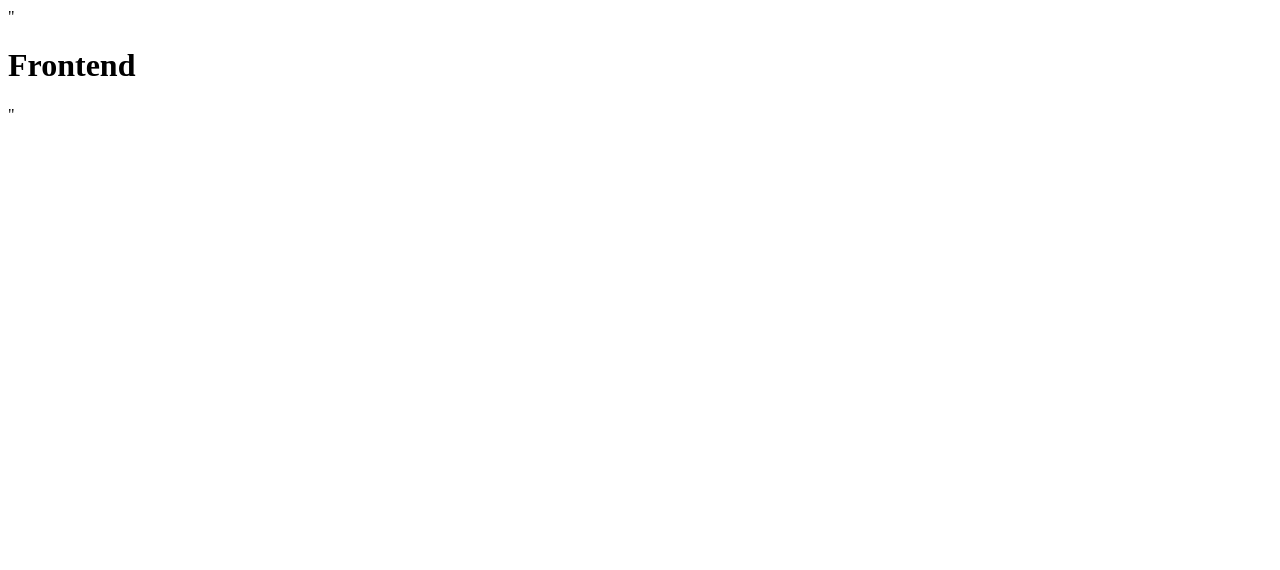
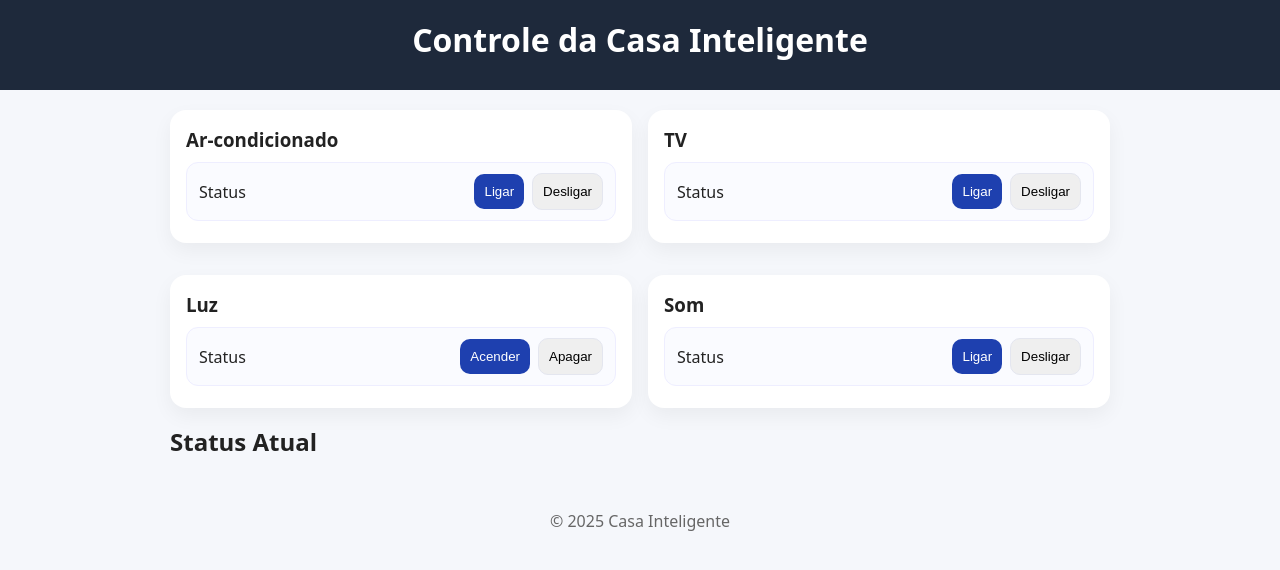
Before and after one commit to AnacAdad/casa-inteligente, a plain HTML site: page frontend/index.html in a window 1280 px wide. Drawn offline with Linux system fonts and the light colour scheme.

Commit message:
adicinado algumas funções em relacao a frontend

```diff
--- a/frontend/index.html
+++ b/frontend/index.html
@@ -1 +1,70 @@
-"<!DOCTYPE html><html><head><title>Casa Inteligente</title></head><body><h1>Frontend</h1></body></html>"
+<!DOCTYPE html>
+<html lang="pt-BR">
+<head>
+  <meta charset="UTF-8">
+  <title>Casa Inteligente</title>
+  <link rel="stylesheet" href="style.css">
+</head>
+<body>
+  <header>
+    <h1>Controle da Casa Inteligente</h1>
+  </header>
+
+  <main>
+    <div class="grid2">
+      <div class="comodo">
+        <h3>Ar-condicionado</h3>
+        <div class="dispositivo" id="arcondicionado-card">
+          <span>Status</span>
+          <div class="acoes">
+            <button class="primary" onclick="alterarStatus('arcondicionado','ligado')">Ligar</button>
+            <button onclick="alterarStatus('arcondicionado','desligado')">Desligar</button>
+          </div>
+        </div>
+      </div>
+
+      <div class="comodo">
+        <h3>TV</h3>
+        <div class="dispositivo" id="tv-card">
+          <span>Status</span>
+          <div class="acoes">
+            <button class="primary" onclick="alterarStatus('tv','ligada')">Ligar</button>
+            <button onclick="alterarStatus('tv','desligada')">Desligar</button>
+          </div>
+        </div>
+      </div>
+
+      <div class="comodo">
+        <h3>Luz</h3>
+        <div class="dispositivo" id="luz-card">
+          <span>Status</span>
+          <div class="acoes">
+            <button class="primary" onclick="alterarStatus('luz','acesa')">Acender</button>
+            <button onclick="alterarStatus('luz','apagada')">Apagar</button>
+          </div>
+        </div>
+      </div>
+
+      <div class="comodo">
+        <h3>Som</h3>
+        <div class="dispositivo" id="som-card">
+          <span>Status</span>
+          <div class="acoes">
+            <button class="primary" onclick="alterarStatus('som','ligado')">Ligar</button>
+            <button onclick="alterarStatus('som','desligado')">Desligar</button>
+          </div>
+        </div>
+      </div>
+    </div>
+
+    <h2>Status Atual</h2>
+    <pre id="status"></pre>
+  </main>
+
+  <footer>
+    &copy; 2025 Casa Inteligente
+  </footer>
+
+  <script src="script.js"></script>
+</body>
+</html>
--- /dev/null
+++ b/frontend/style.css
@@ -0,0 +1,33 @@
+* { box-sizing: border-box; }
+body {
+  margin: 0;
+  font-family: system-ui, Arial, sans-serif;
+  background:#f5f7fb;
+  color:#222;
+  line-height: 1.5;
+}
+header {
+  background:#1e293b;
+  color:#fff;
+  padding:16px 20px;
+  text-align: center;
+}
+h1, h2, h3 { margin: 0 0 10px; }
+main { padding: 20px; max-width: 980px; margin: 0 auto; }
+.painel, .comodo {
+  background:#fff; border-radius:16px; padding:16px;
+  box-shadow: 0 8px 20px rgba(0,0,0,.05); margin-bottom:16px;
+}
+.grid2 { display:grid; grid-template-columns: 1fr 1fr; gap:16px; }
+label { display:block; margin:8px 0; }
+input, select, button { padding:10px; border:1px solid #e4e6ef; border-radius:10px; }
+button { cursor:pointer; transition: 0.3s; }
+button.primary { background:#1e40af; color:#fff; border:none; }
+button:hover { opacity:0.9; }
+.comodo h3 { margin-bottom:8px; }
+.dispositivo { display:flex; align-items:center; justify-content:space-between; padding:10px 12px; border:1px solid #eef; border-radius:12px; margin:6px 0; background:#fafbff; transition: background 0.3s, border-color 0.3s; }
+.dispositivo.ativo { background:#e0f2ff; border-color:#1e40af; }
+.dispositivo .acoes { display:flex; gap:8px; align-items:center; }
+.color-label { font-size:12px; opacity:.7; }
+footer { text-align:center; padding:16px; color:#666; }
+@media (max-width: 720px) { .grid2 { grid-template-columns: 1fr; } button { width:100%; } }
```
Also changed, not shown: backend/server.js (+27 -8 lines), frontend/app.js (added, +36 -0 lines), docs/api.md (added).
